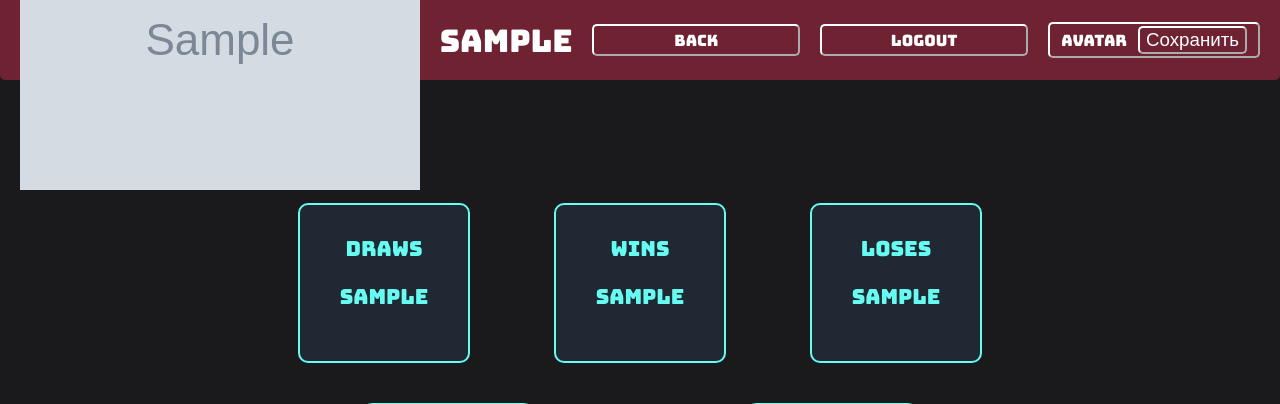
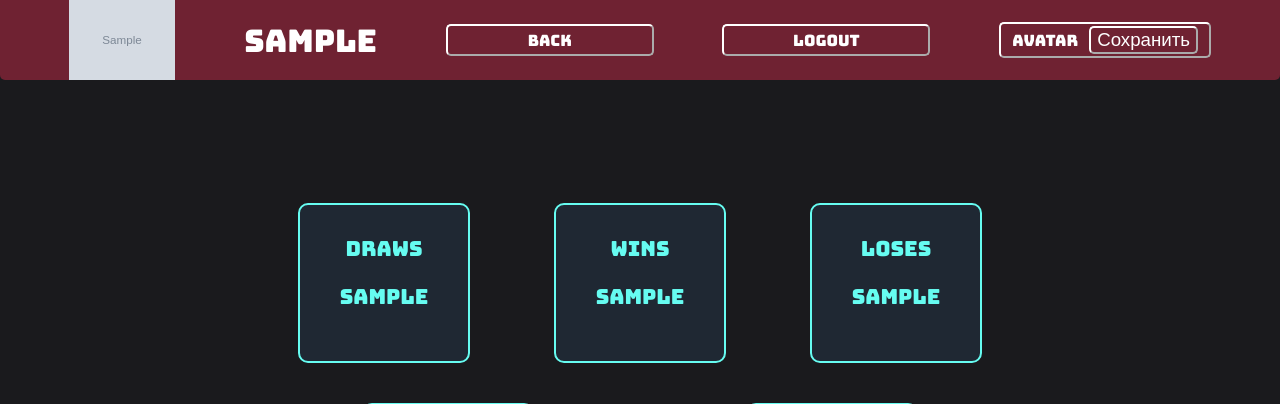
Before and after one commit to NaFo61/STONE_PAPER_SCISSORS, a Flask app: template templates/profile.html in a window 1280 px wide. Shown: the top 404 px of the page. Run offline with Flask 3, Linux system fonts and the light colour scheme; the template is opened without the code that fills it: most values are stand-ins (such as "Sample title", 1, 10 or a date in 2020); grey boxes marked "Sample" are stand-in pictures.

Commit message:
V4 ВСЕ ГОТОВОЕ

```diff
--- a/static/css/styles.css
+++ b/static/css/styles.css
@@ -490,17 +490,13 @@ font-family: 'Rubik Mono One', sans-serif;
     font-size: calc((1.8vh + 1.8vw) / 2);
 
     /*transition: transform 0.3s, background-color 0.3s !important; /* Расширение кнопки */
-
-.Avatar {
+}
+.Avat {
     height: 10vh;
-    width: calc(10vh + 10vw) / 5;
-}
-.AvatarHeader {
-    display: flex;
-    align-items: center;
+    max-width: calc(20vh + 20vw) / 2;
 }
 
-}
+
 .NotesFormFileButton:hover {
     background-color: #FEFFFF;
     border-color: #17252A;
--- a/templates/profile.html
+++ b/templates/profile.html
@@ -2,7 +2,7 @@
 <link rel="stylesheet" href="../static/css/styles.css">
 {% block content %}
 <header class="profile_header">
-    <img src="{{ picture }}" class="Avatar">
+    <img src="{{ picture }}" class="Avat">
     <label class="profile_header_label">{{ user_login }}</label>
     <form method="post">
         <button class="profile_header_button" name="profile_button_return">BACK</button>
```
Also changed, not shown: static/avatars/kuslytuna.png (deleted).
